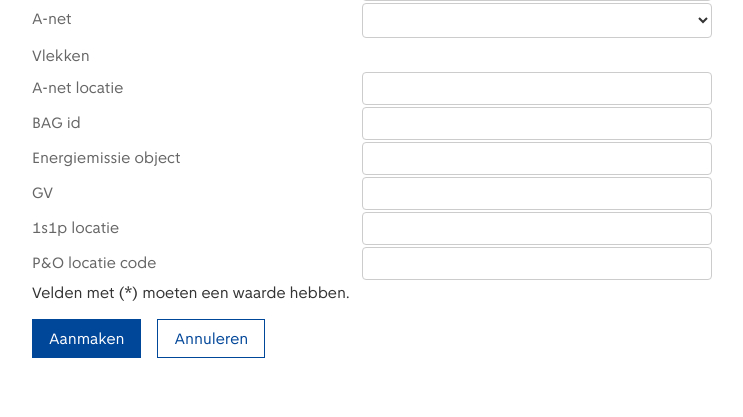
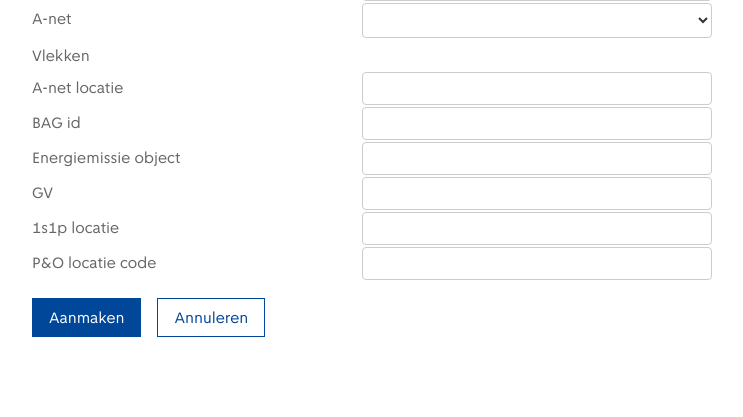
Before and after one commit to Amsterdam/fb-locatielijst, a Django app: page /locaties/new in a window 1280 px wide. Shown: the part 1818-2235 px from the top of the page, without its empty margins (0-743 px from the left). After the commit the page ends 2155 px from the top, so only its background shows below. Run offline with Django 4.2, Linux system fonts and the light colour scheme; the visitor is signed in with stand-in values (Sample User, id 1); data comes from the database, SQL or seed files in the repository; lists and menus that the app fills with data are empty; parts of the project's set-up code (start-up, migrations or seed data) failed here and were passed over.

Commit message:
removed asterisk explanation from template

```diff
--- a/datafundament_fb/locations/templates/locations/location-create.html
+++ b/datafundament_fb/locations/templates/locations/location-create.html
@@ -41,9 +41,6 @@
         </div>
         {% endfor %}
     </div>
-    <div>
-        Velden met (*) moeten een waarde hebben.
-    </div>
     <div class="btn-container">
         <button class="btn btn-primair" type="submit" name="_save" value="Save" formaction="{% url 'locations_urls:location-create' %}">Aanmaken</button>
         <a href="{% url 'locations_urls:location-list' %}" class="btn btn-secundair">Annuleren</a>
--- a/datafundament_fb/locations/templates/locations/location-update.html
+++ b/datafundament_fb/locations/templates/locations/location-update.html
@@ -47,9 +47,6 @@
         </div>
         {% endfor %}
     </div>
-    <div>
-        Velden met (*) moeten een waarde hebben.
-    </div>
     <div class="btn-container">
         <button class="btn btn-primair" type="submit" name="_save" value="Save" formaction="{% url 'locations_urls:location-update' location_data.pandcode %}">Opslaan</button>
         <a href="{% url 'locations_urls:location-detail' location_data.pandcode %}" class="btn btn-secundair">Annuleren</a>
```
